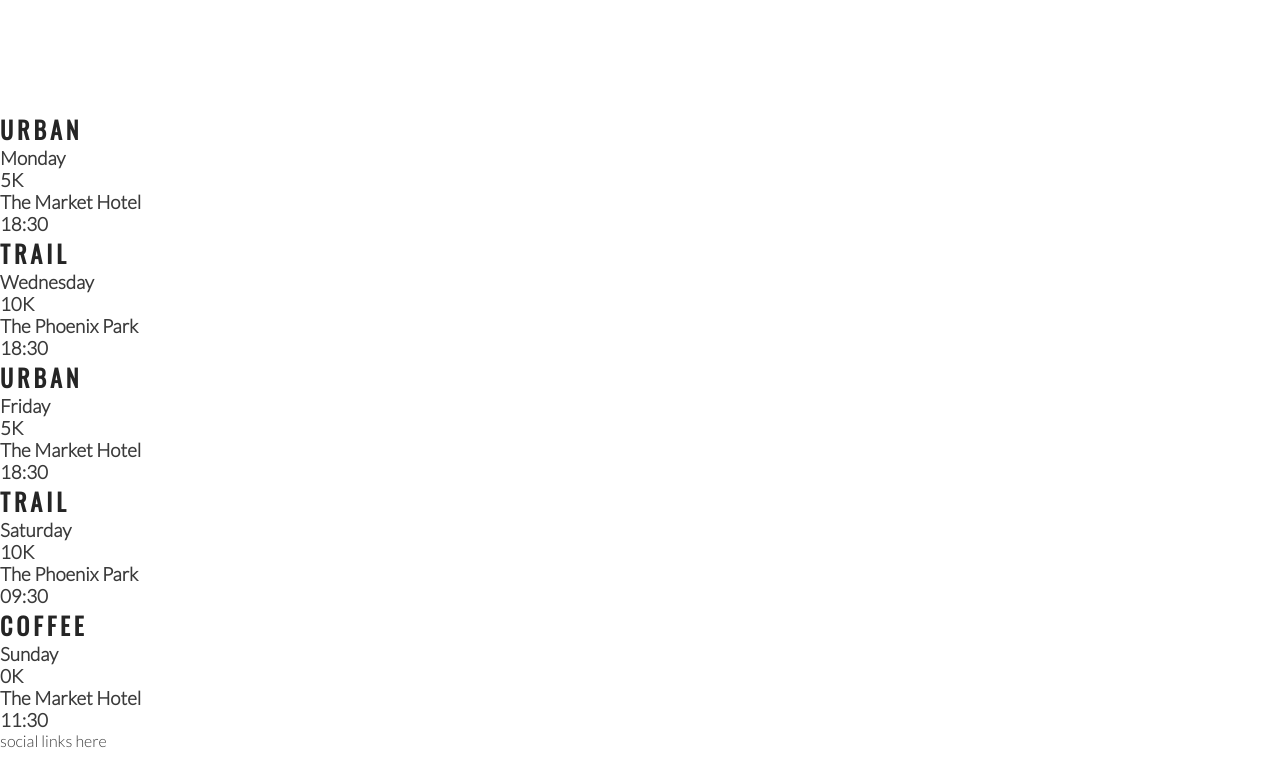
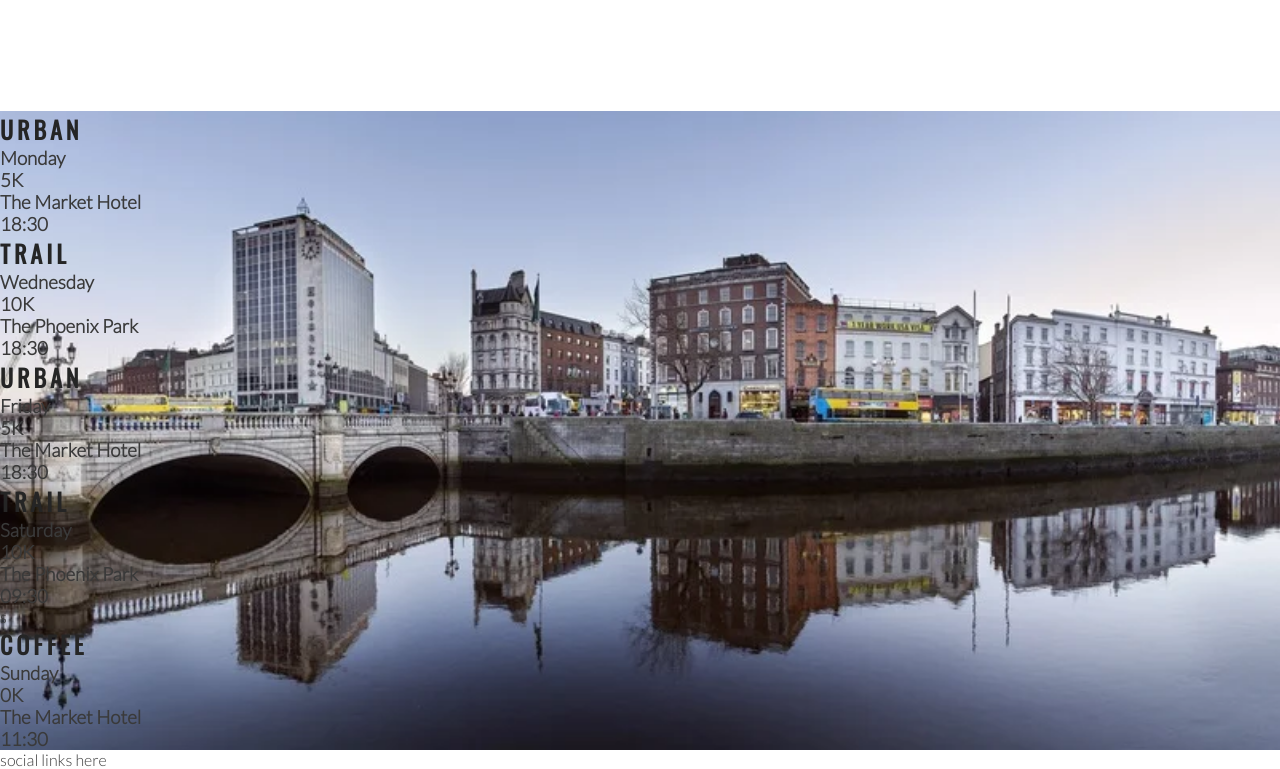
Before and after one commit to gleidecn/love-running, a plain HTML site: page index.html in a window 1280 px wide. Shown: the part 1184-1953 px from the top of the page. Drawn offline with nearby package versions, Linux system fonts and the light colour scheme.

Commit message:
Add background image to times section

```diff
--- a/assets/css/style.css
+++ b/assets/css/style.css
@@ -189,3 +189,14 @@ hr{
     height: 100%;
     border-radius: 50%;
 }
+
+/* event times */
+
+#times {
+    background: url('../images/dublin-city.webp');
+    background-repeat: no-repeat;
+    background-size: cover;
+    background-position: center;
+    width: 100%;
+    overflow: hidden;
+}
--- a/index.html
+++ b/index.html
@@ -80,7 +80,7 @@
             </div>
         </div>
     </section>
-    <section>
+    <section id="times">
         <div>
             <h2>Urban</h2>
             <h3>Monday</h3>
@@ -107,7 +107,7 @@
             <h3>Saturday</h3>
             <h3>10K</h3>
             <h3>The Phoenix Park</h3>
-            <h3>09:30</h3>
+            <h3>09:30</h3>s
         </div>
         <div>
             <h2>Coffee</h2>
```
Also changed, not shown: assets/images/dublin-city.webp (added).
